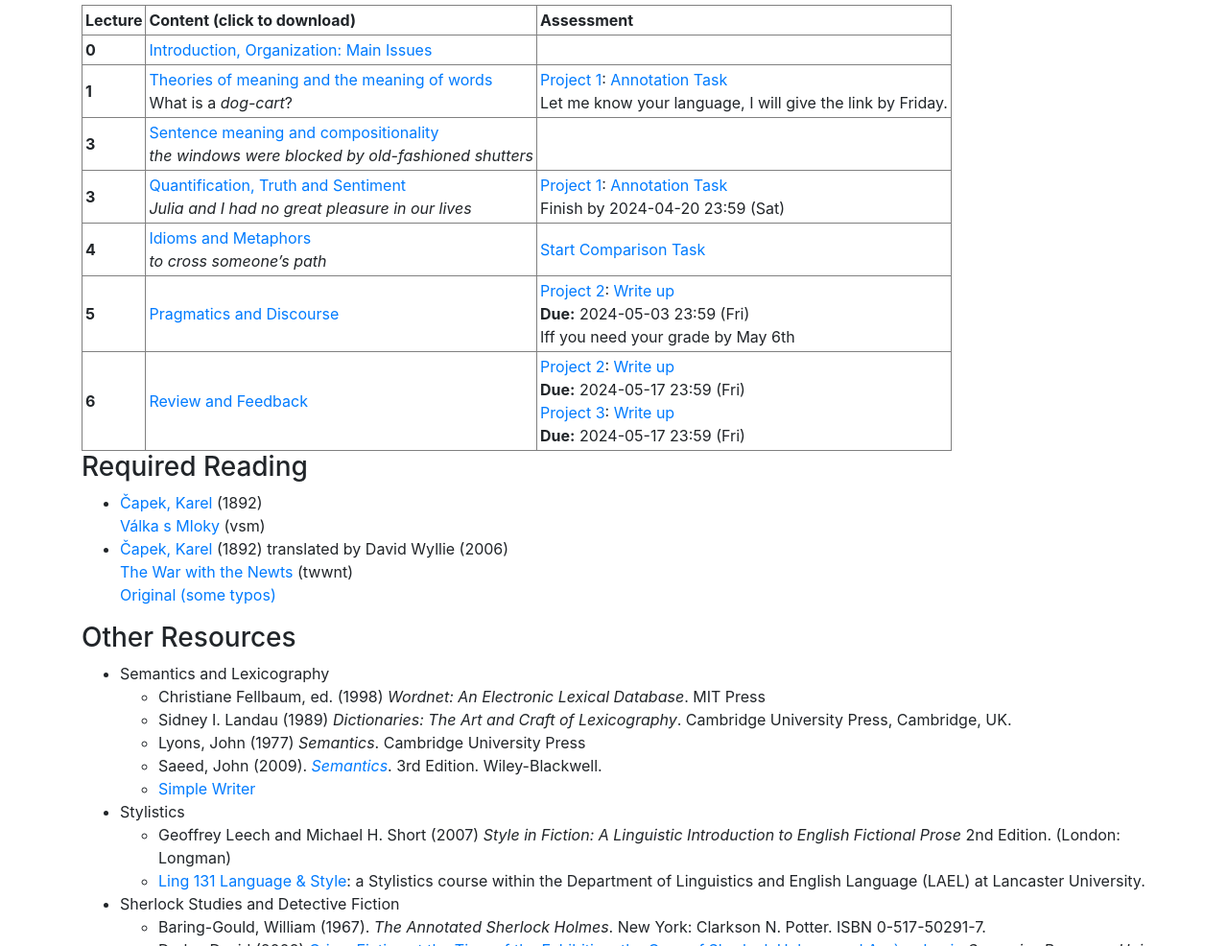
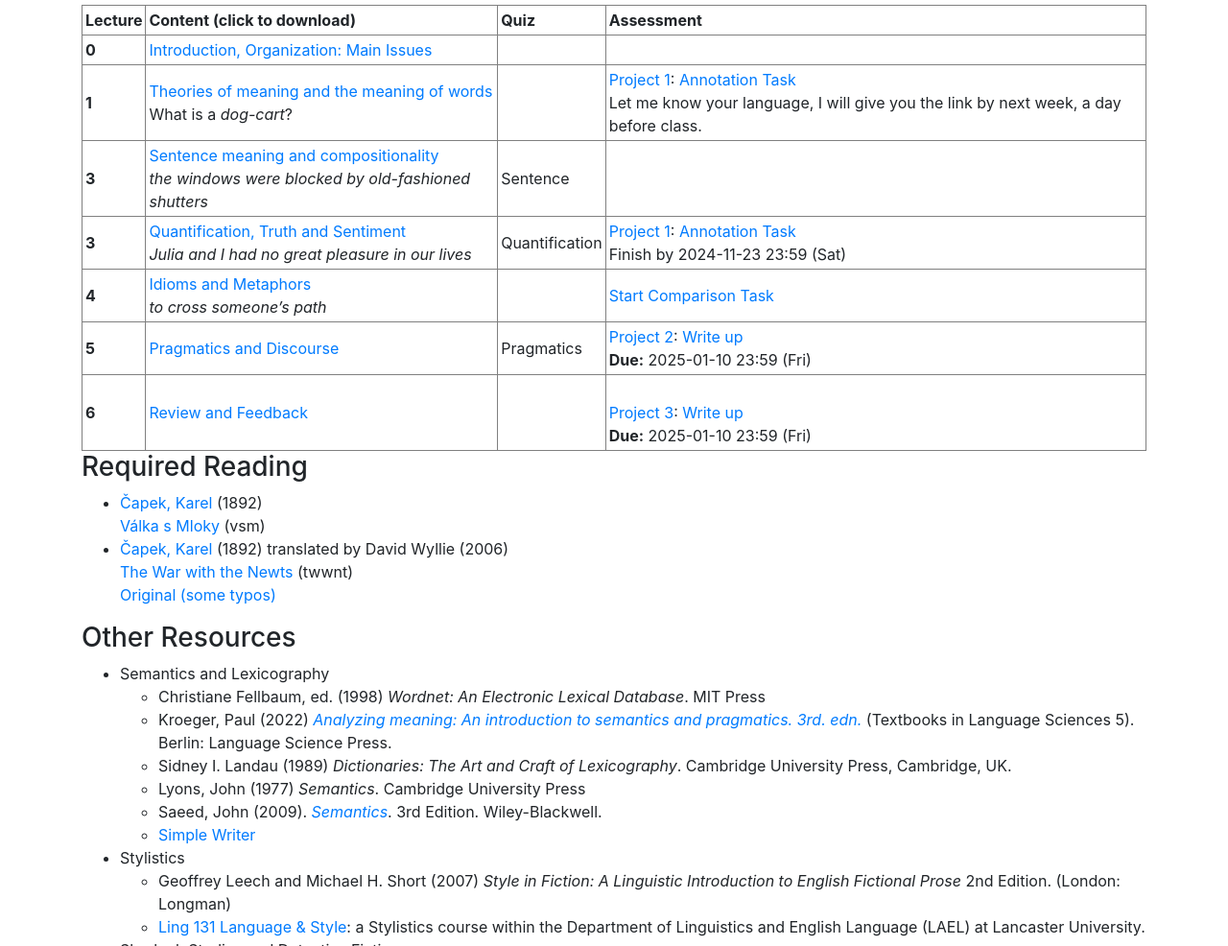
Before and after one commit to bond-lab/Semantics, a plain HTML site: page docs/index.html in a window 1280 px wide. Shown: the part 653-1639 px from the top of the page at 96% size. Drawn offline with nearby package versions, Linux system fonts and the light colour scheme.

Commit message:
docs/annotation.html

```diff
--- a/docs/index.html
+++ b/docs/index.html
@@ -17,7 +17,7 @@
   <h1><img width='60' src='icon.svg'>DAS Semantics </h1>
 
 <p>
-<a href='http://www3.ntu.edu.sg/home/fcbond/'>
+<a href='https://fcbond.github.io/'>
   <ruby>
     <rb>Francis</rb>
     <rp>(</rp><rt>フランシス</rt><rp>)</rp>
@@ -73,13 +73,14 @@ some of the most popular in the world.
 <table cellspacing="3" cellpadding="3" border>
   <tr>
     <th>Lecture</th><th>Content (click to download)</th>
+    <th>Quiz</a>
     <th>Assessment</th>
   </tr>
   <tr>
     <th>0</th>
     <td> <a href="pdf/hg8011-01-intro.pdf">Introduction, Organization:  Main Issues</a></td>
-  <td>
-  </td>
+    <td></td>
+    <td></td>
 </tr>
 
 <tr>
@@ -87,30 +88,34 @@ some of the most popular in the world.
   <td> <a href="pdf/hg8011-02-words.pdf">Theories of meaning and the meaning of words</a>
     <br>What is a <i>dog-cart</i>?
   </td>
+  <td></td>
   <td><a href='#project1'>Project 1</a>: <a href='project1.html#phase1'>Annotation Task</a>
-<br>Let me know your language, I will give the link by Friday.
+<br>Let me know your language, I will give you the link by next week, a day before class.
   </td>
 </tr>
 
 <tr><th>3</th>
 <td> <a href="pdf/hg8011-03-sents.pdf">Sentence meaning and compositionality</a>
 <br><i>the windows were blocked by old-fashioned shutters</i</td>
-<td>
-</td></tr>
+  <td>Sentence</td>
+  <td></td>
+</tr>
 
   <tr>
 <th>3</th>
 <td> <a href="pdf/hg8011-04-truth.pdf">Quantification, Truth and Sentiment</a>
     <br><i>Julia and I had no great pleasure in our lives</i></td>
+  <td>Quantification</td>
 <td>
 <a href='#project1'>Project 1</a>: <a href='project1.html#phase1'>Annotation Task</a>
-<br>Finish by  2024-04-20 23:59 (Sat)
+<br>Finish by  2024-11-23 23:59 (Sat)
 </td></tr>
 
 <tr><th>4</th>
 <td><a href="pdf/hg8011-05-idioms.pdf">Idioms and Metaphors</a>
 <br><i>to cross someone&rsquo;s path</a></td>
-  <td><a href='project1.html#phase2'>Start Comparison Task</a>
+  <td></td>
+<td><a href='project1.html#phase2'>Start Comparison Task</a>
 <br>
   </td>
 </tr>
@@ -119,9 +124,10 @@ some of the most popular in the world.
   <th>5</th>
   <td><a href="pdf/hg8011-06-pragmatics.pdf">Pragmatics and Discourse</a>
   </td>
+  <td>Pragmatics</td>
   <td><a href='#project2'>Project 2</a>: <a href='project1.html#phase2'>Write up</a>
-    <br> <b>Due:</b> 2024-05-03 23:59 (Fri)
-    <br> Iff you need your grade by May 6th
+    <br> <b>Due:</b> 2025-01-10 23:59 (Fri)
+    <br>
   </td>
 </tr>
 <tr>
@@ -131,11 +137,12 @@ some of the most popular in the world.
   <!-- <i>Room:  <a href='http://maps.ntu.edu.sg/maps#q:lt1'>LT1</a> </i> -->
   <!-- <font color='red'>◎</font> -->
   <a href="pdf/hg8011-13-review.pdf">Review and Feedback</a>
+  <td></td>
   <td>
-    <a href='#project2'>Project 2</a>: <a href='project1.html#phase2'>Write up</a>
-    <br><b>Due:</b> 2024-05-17 23:59 (Fri)
+    <!-- <a href='#project2'>Project 2</a>: <a href='project1.html#phase2'>Write up</a> -->
+    <!-- <br><b>Due:</b> 2024-05-17 23:59 (Fri) -->
     <br><a href='#project3'>Project 3</a>: <a href='mwe.html'>Write up</a>
-    <br><b>Due:</b> 2024-05-17 23:59 (Fri)
+    <br><b>Due:</b> 2025-01-10 23:59 (Fri)
 
   </td>
 </tr>
@@ -157,7 +164,10 @@ some of the most popular in the world.
    <li> Semantics and Lexicography
      <ul>
        <li>Christiane Fellbaum, ed. (1998) <i>Wordnet: An Electronic
-       Lexical Database</i>. MIT Press
+	   Lexical Database</i>. MIT Press
+       <li>Kroeger, Paul (2022) <i><a href='https://langsci-press.org/catalog/book/359'>Analyzing meaning: An introduction to semantics and
+pragmatics. 3rd. edn.</a></i> (Textbooks in Language Sciences 5). Berlin: Language
+Science Press.
        <li>Sidney I. Landau (1989) <i>Dictionaries: The Art and Craft of Lexicography</i>. Cambridge University Press,
 	 Cambridge, UK.
        <li> Lyons, John (1977) <i>Semantics</i>.  Cambridge University
```
